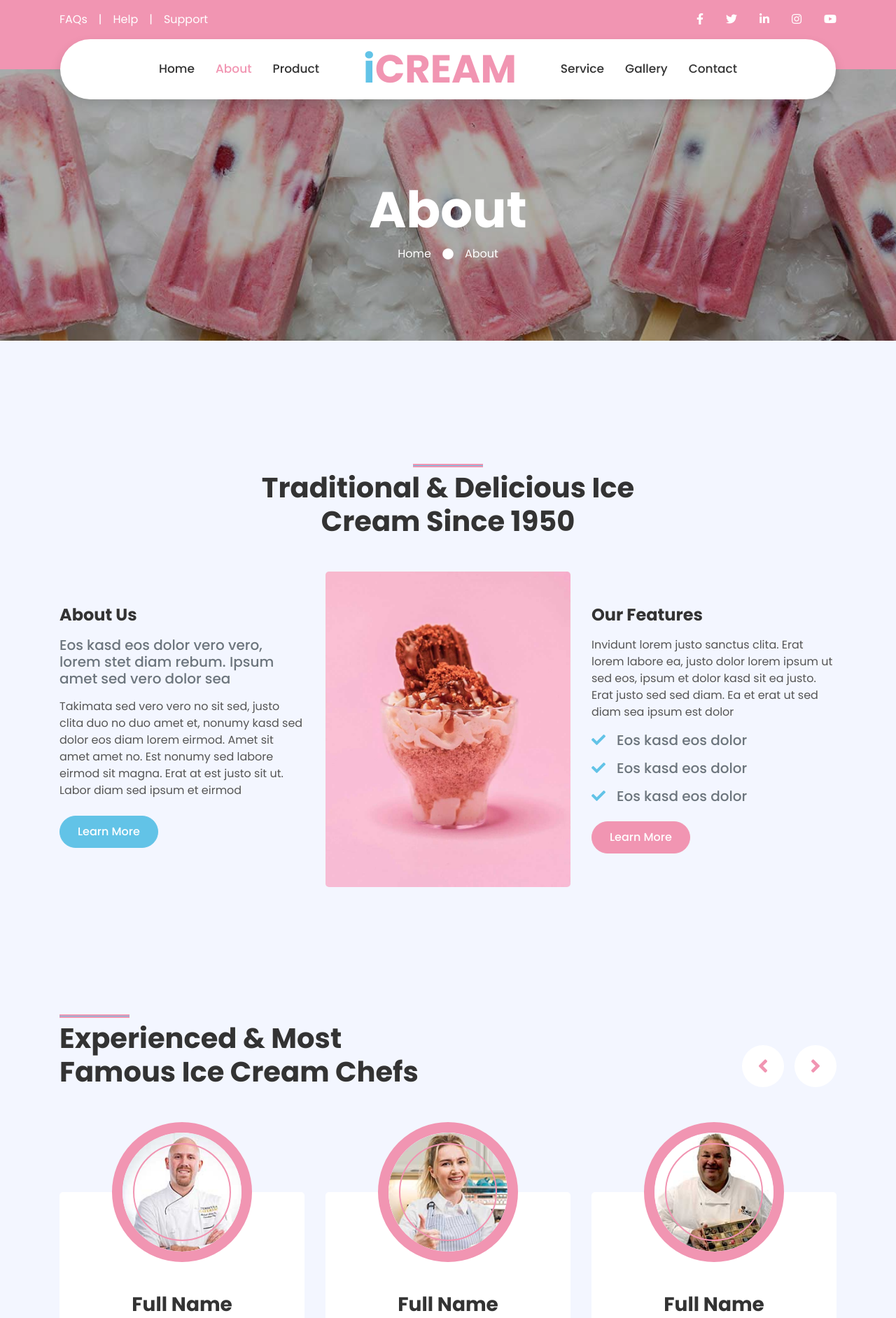
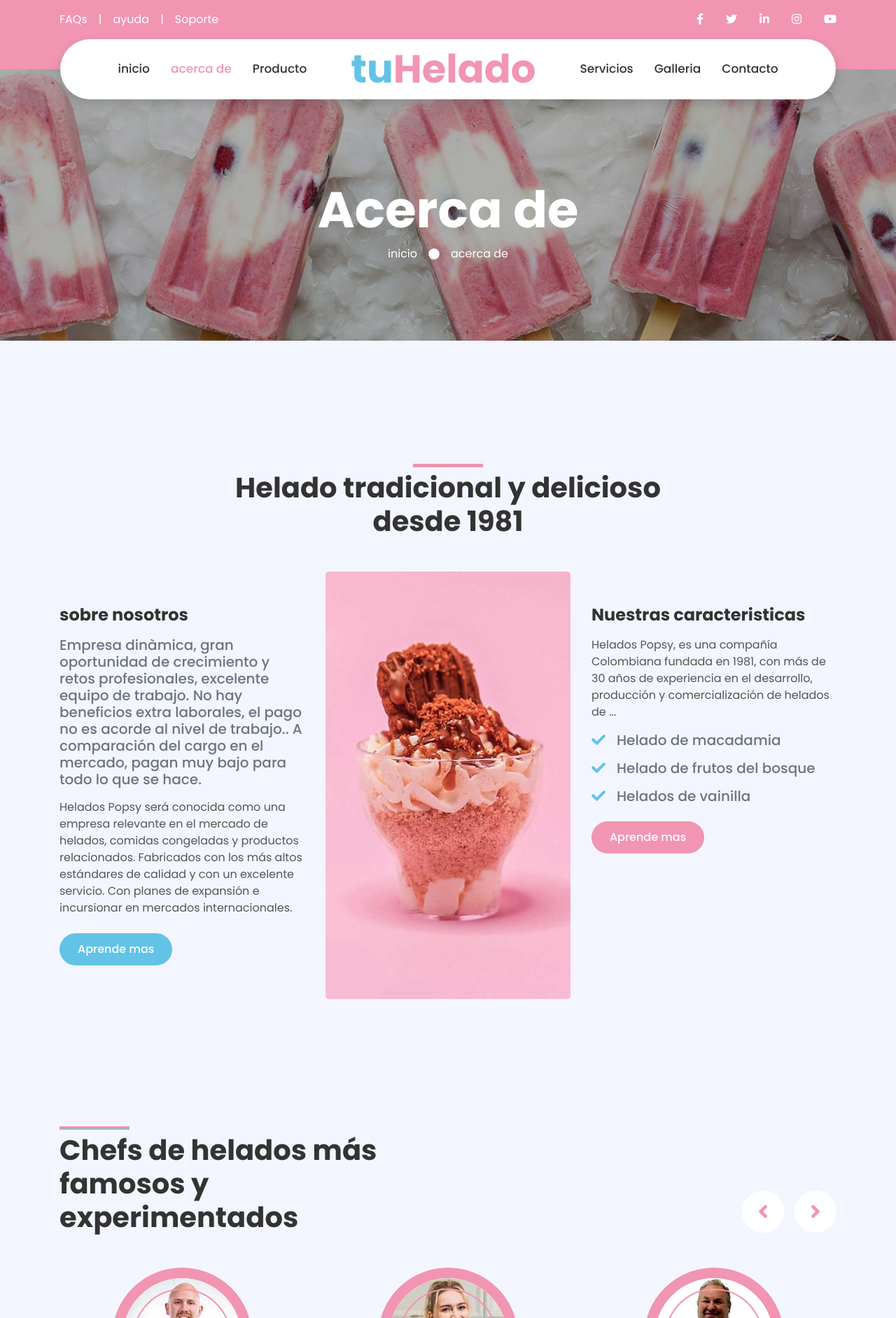
Before and after one commit to kill33jhon/pagina_-html, a plain HTML site: page about.html in a window 1280 px wide. Shown: the top 1884 px of the page at 70% size. Drawn offline with nearby package versions, Linux system fonts and the light colour scheme.

Commit message:
cambio 2

```diff
--- a/about.html
+++ b/about.html
@@ -3,7 +3,7 @@
 
 <head>
     <meta charset="utf-8">
-    <title>iCREAM - Ice Cream Shop Website Template</title>
+    <title>Helado tradicional y delicioso desde 1981</title>
     <meta content="width=device-width, initial-scale=1.0" name="viewport">
     <meta content="Free HTML Templates" name="keywords">
     <meta content="Free HTML Templates" name="description">
@@ -35,9 +35,9 @@
                     <div class="d-inline-flex align-items-center">
                         <a class="text-white pr-3" href="">FAQs</a>
                         <span class="text-white">|</span>
-                        <a class="text-white px-3" href="">Help</a>
+                        <a class="text-white px-3" href="">ayuda</a>
                         <span class="text-white">|</span>
-                        <a class="text-white pl-3" href="">Support</a>
+                        <a class="text-white pl-3" href="">Soporte</a>
                     </div>
                 </div>
                 <div class="col-md-6 text-center text-lg-right">
@@ -70,24 +70,24 @@
         <div class="container-lg position-relative p-0 px-lg-3" style="z-index: 9;">
             <nav class="navbar navbar-expand-lg bg-white navbar-light shadow p-lg-0">
                 <a href="index.html" class="navbar-brand d-block d-lg-none">
-                    <h1 class="m-0 display-4 text-primary"><span class="text-secondary">i</span>CREAM</h1>
+                    <h1 class="m-0 display-4 text-primary"><span class="text-secondary">tu</span>Helado</h1>
                 </a>
                 <button type="button" class="navbar-toggler" data-toggle="collapse" data-target="#navbarCollapse">
                     <span class="navbar-toggler-icon"></span>
                 </button>
                 <div class="collapse navbar-collapse justify-content-between" id="navbarCollapse">
                     <div class="navbar-nav ml-auto py-0">
-                        <a href="index.html" class="nav-item nav-link">Home</a>
-                        <a href="about.html" class="nav-item nav-link active">About</a>
-                        <a href="product.html" class="nav-item nav-link">Product</a>
+                        <a href="index.html" class="nav-item nav-link">inicio</a>
+                        <a href="about.html" class="nav-item nav-link active">acerca de</a>
+                        <a href="product.html" class="nav-item nav-link">Producto</a>
                     </div>
                     <a href="index.html" class="navbar-brand mx-5 d-none d-lg-block">
-                        <h1 class="m-0 display-4 text-primary"><span class="text-secondary">i</span>CREAM</h1>
+                        <h1 class="m-0 display-4 text-primary"><span class="text-secondary">tu</span>Helado</h1>
                     </a>
                     <div class="navbar-nav mr-auto py-0">
-                        <a href="service.html" class="nav-item nav-link">Service</a>
-                        <a href="gallery.html" class="nav-item nav-link">Gallery</a>
-                        <a href="contact.html" class="nav-item nav-link">Contact</a>
+                        <a href="service.html" class="nav-item nav-link">Servicios</a>
+                        <a href="gallery.html" class="nav-item nav-link">Galleria</a>
+                        <a href="contact.html" class="nav-item nav-link">Contacto</a>
                     </div>
                 </div>
             </nav>
@@ -99,11 +99,11 @@
     <!-- Header Start -->
     <div class="jumbotron jumbotron-fluid page-header" style="margin-bottom: 90px;">
         <div class="container text-center py-5">
-            <h1 class="text-white display-3 mt-lg-5">About</h1>
+            <h1 class="text-white display-3 mt-lg-5">Acerca de</h1>
             <div class="d-inline-flex align-items-center text-white">
-                <p class="m-0"><a class="text-white" href="">Home</a></p>
+                <p class="m-0"><a class="text-white" href="">inicio</a></p>
                 <i class="fa fa-circle px-3"></i>
-                <p class="m-0">About</p>
+                <p class="m-0">acerca de</p>
             </div>
         </div>
     </div>
@@ -115,15 +115,15 @@
         <div class="container py-5">
             <div class="row justify-content-center">
                 <div class="col-lg-7">
-                    <h1 class="section-title position-relative text-center mb-5">Traditional & Delicious Ice Cream Since 1950</h1>
+                    <h1 class="section-title position-relative text-center mb-5">Helado tradicional y delicioso desde 1981</h1>
                 </div>
             </div>
             <div class="row">
                 <div class="col-lg-4 py-5">
-                    <h4 class="font-weight-bold mb-3">About Us</h4>
-                    <h5 class="text-muted mb-3">Eos kasd eos dolor vero vero, lorem stet diam rebum. Ipsum amet sed vero dolor sea</h5>
-                    <p>Takimata sed vero vero no sit sed, justo clita duo no duo amet et, nonumy kasd sed dolor eos diam lorem eirmod. Amet sit amet amet no. Est nonumy sed labore eirmod sit magna. Erat at est justo sit ut. Labor diam sed ipsum et eirmod</p>
-                    <a href="" class="btn btn-secondary mt-2">Learn More</a>
+                    <h4 class="font-weight-bold mb-3">sobre nosotros</h4>
+                    <h5 class="text-muted mb-3">Empresa dinàmica, gran oportunidad de crecimiento y retos profesionales, excelente equipo de trabajo. No hay beneficios extra laborales, el pago no es acorde al nivel de trabajo.. A comparación del cargo en el mercado, pagan muy bajo para todo lo que se hace.</h5>
+                    <p>Helados Popsy será conocida como una empresa relevante en el mercado de helados, comidas congeladas y productos relacionados. Fabricados con los más altos estándares de calidad y con un excelente servicio. Con planes de expansión e incursionar en mercados internacionales.</p>
+                    <a href="" class="btn btn-secondary mt-2">Aprende mas</a>
                 </div>
                 <div class="col-lg-4" style="min-height: 400px;">
                     <div class="position-relative h-100 rounded overflow-hidden">
@@ -131,12 +131,12 @@
                     </div>
                 </div>
                 <div class="col-lg-4 py-5">
-                    <h4 class="font-weight-bold mb-3">Our Features</h4>
-                    <p>Invidunt lorem justo sanctus clita. Erat lorem labore ea, justo dolor lorem ipsum ut sed eos, ipsum et dolor kasd sit ea justo. Erat justo sed sed diam. Ea et erat ut sed diam sea ipsum est dolor</p>
-                    <h5 class="text-muted mb-3"><i class="fa fa-check text-secondary mr-3"></i>Eos kasd eos dolor</h5>
-                    <h5 class="text-muted mb-3"><i class="fa fa-check text-secondary mr-3"></i>Eos kasd eos dolor</h5>
-                    <h5 class="text-muted mb-3"><i class="fa fa-check text-secondary mr-3"></i>Eos kasd eos dolor</h5>
-                    <a href="" class="btn btn-primary mt-2">Learn More</a>
+                    <h4 class="font-weight-bold mb-3">Nuestras caracteristicas</h4>
+                    <p>Helados Popsy, es una compañía Colombiana fundada en 1981, con más de 30 años de experiencia en el desarrollo, producción y comercialización de helados de ...</p>
+                    <h5 class="text-muted mb-3"><i class="fa fa-check text-secondary mr-3"></i>Helado de macadamia</h5>
+                    <h5 class="text-muted mb-3"><i class="fa fa-check text-secondary mr-3"></i>Helado de frutos del bosque</h5>
+                    <h5 class="text-muted mb-3"><i class="fa fa-check text-secondary mr-3"></i>Helados de vainilla</h5>
+                    <a href="" class="btn btn-primary mt-2">Aprende mas</a>
                 </div>
             </div>
         </div>
@@ -149,7 +149,7 @@
         <div class="container py-5">
             <div class="row">
                 <div class="col-lg-6">
-                    <h1 class="section-title position-relative mb-5">Experienced & Most Famous Ice Cream Chefs</h1>
+                    <h1 class="section-title position-relative mb-5">Chefs de helados más famosos y experimentados</h1>
                 </div>
                 <div class="col-lg-6 mb-5 mb-lg-0 pb-5 pb-lg-0"></div>
             </div>
@@ -161,8 +161,8 @@
                                 <img class="rounded-circle w-100 h-100" src="img/team-1.jpg" style="object-fit: cover;">
                             </div>
                             <div class="position-relative text-center bg-light rounded px-4 py-5" style="margin-top: -100px;">
-                                <h3 class="font-weight-bold mt-5 mb-3 pt-5">Full Name</h3>
-                                <h6 class="text-uppercase text-muted mb-4">Designation</h6>
+                                <h3 class="font-weight-bold mt-5 mb-3 pt-5">Nombre completo</h3>
+                                <h6 class="text-uppercase text-muted mb-4">Designacion</h6>
                                 <div class="d-flex justify-content-center pt-1">
                                     <a class="btn btn-outline-secondary btn-social mr-2" href="#"><i class="fab fa-twitter"></i></a>
                                     <a class="btn btn-outline-secondary btn-social mr-2" href="#"><i class="fab fa-facebook-f"></i></a>
@@ -175,8 +175,8 @@
                                 <img class="rounded-circle w-100 h-100" src="img/team-2.jpg" style="object-fit: cover;">
                             </div>
                             <div class="position-relative text-center bg-light rounded px-4 py-5" style="margin-top: -100px;">
-                                <h3 class="font-weight-bold mt-5 mb-3 pt-5">Full Name</h3>
-                                <h6 class="text-uppercase text-muted mb-4">Designation</h6>
+                                <h3 class="font-weight-bold mt-5 mb-3 pt-5">Nombre completo</h3>
+                                <h6 class="text-uppercase text-muted mb-4">Designacion</h6>
                                 <div class="d-flex justify-content-center pt-1">
                                     <a class="btn btn-outline-secondary btn-social mr-2" href="#"><i class="fab fa-twitter"></i></a>
                                     <a class="btn btn-outline-secondary btn-social mr-2" href="#"><i class="fab fa-facebook-f"></i></a>
@@ -189,8 +189,8 @@
                                 <img class="rounded-circle w-100 h-100" src="img/team-3.jpg" style="object-fit: cover;">
                             </div>
                             <div class="position-relative text-center bg-light rounded px-4 py-5" style="margin-top: -100px;">
-                                <h3 class="font-weight-bold mt-5 mb-3 pt-5">Full Name</h3>
-                                <h6 class="text-uppercase text-muted mb-4">Designation</h6>
+                                <h3 class="font-weight-bold mt-5 mb-3 pt-5">Nombre completo</h3>
+                                <h6 class="text-uppercase text-muted mb-4">Designacion</h6>
                                 <div class="d-flex justify-content-center pt-1">
                                     <a class="btn btn-outline-secondary btn-social mr-2" href="#"><i class="fab fa-twitter"></i></a>
                                     <a class="btn btn-outline-secondary btn-social mr-2" href="#"><i class="fab fa-facebook-f"></i></a>
@@ -203,8 +203,8 @@
                                 <img class="rounded-circle w-100 h-100" src="img/team-4.jpg" style="object-fit: cover;">
                             </div>
                             <div class="position-relative text-center bg-light rounded px-4 py-5" style="margin-top: -100px;">
-                                <h3 class="font-weight-bold mt-5 mb-3 pt-5">Full Name</h3>
-                                <h6 class="text-uppercase text-muted mb-4">Designation</h6>
+                                <h3 class="font-weight-bold mt-5 mb-3 pt-5">Nombre completo</h3>
+                                <h6 class="text-uppercase text-muted mb-4">Designacion</h6>
                                 <div class="d-flex justify-content-center pt-1">
                                     <a class="btn btn-outline-secondary btn-social mr-2" href="#"><i class="fab fa-twitter"></i></a>
                                     <a class="btn btn-outline-secondary btn-social mr-2" href="#"><i class="fab fa-facebook-f"></i></a>
@@ -226,7 +226,7 @@
             <div class="row">
                 <div class="col-12 mb-4">
                     <a href="index.html" class="navbar-brand m-0">
-                        <h1 class="m-0 mt-n2 display-4 text-primary"><span class="text-secondary">i</span>CREAM</h1>
+                        <h1 class="m-0 mt-n2 display-4 text-primary"><span class="text-secondary">Tu</span>Helado</h1>
                     </a>
                 </div>
                 <div class="col-12 mb-4">
@@ -238,19 +238,19 @@
                 <div class="col-12 mt-2 mb-4">
                     <div class="row">
                         <div class="col-sm-6 text-center text-sm-right border-right mb-3 mb-sm-0">
-                            <h5 class="font-weight-bold mb-2">Get In Touch</h5>
-                            <p class="mb-2">123 Street, New York, USA</p>
-                            <p class="mb-0">+012 345 67890</p>
+                            <h5 class="font-weight-bold mb-2">Ponerse en contacto</h5>
+                            <p class="mb-2">calle 43 # 26-43</p>
+                            <p class="mb-0">3247624584</p>
                         </div>
                         <div class="col-sm-6 text-center text-sm-left">
-                            <h5 class="font-weight-bold mb-2">Opening Hours</h5>
-                            <p class="mb-2">Mon – Sat, 8AM – 5PM</p>
+                            <h5 class="font-weight-bold mb-2">horario de apertura</h5>
+                            <p class="mb-2">Mon – Sat, 8AM – 9PM</p>
                             <p class="mb-0">Sunday: Closed</p>
                         </div>
                     </div>
                 </div>
                 <div class="col-12">
-                    <p class="m-0">&copy; <a href="#">Domain</a>. All Rights Reserved. Designed by <a href="https://htmlcodex.com">HTML Codex</a>
+                    <p class="m-0">&copy; <a href="#">Dominio</a>. Reservados todos los derechos. Diseñado por  <a href="https://htmlcodex.com">HTML Codex</a>
                     </p>
                 </div>
             </div>
```
Also changed, not shown: index.html (+3 -3 lines).
